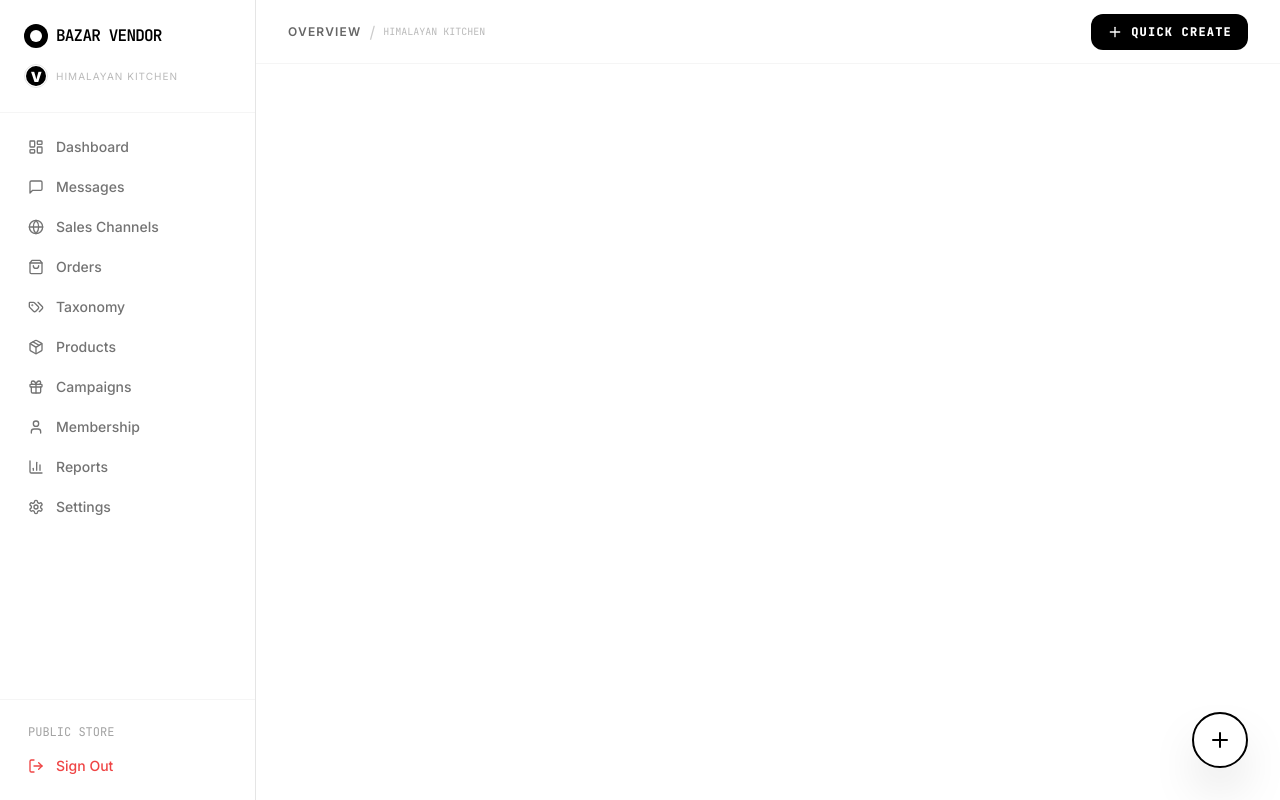
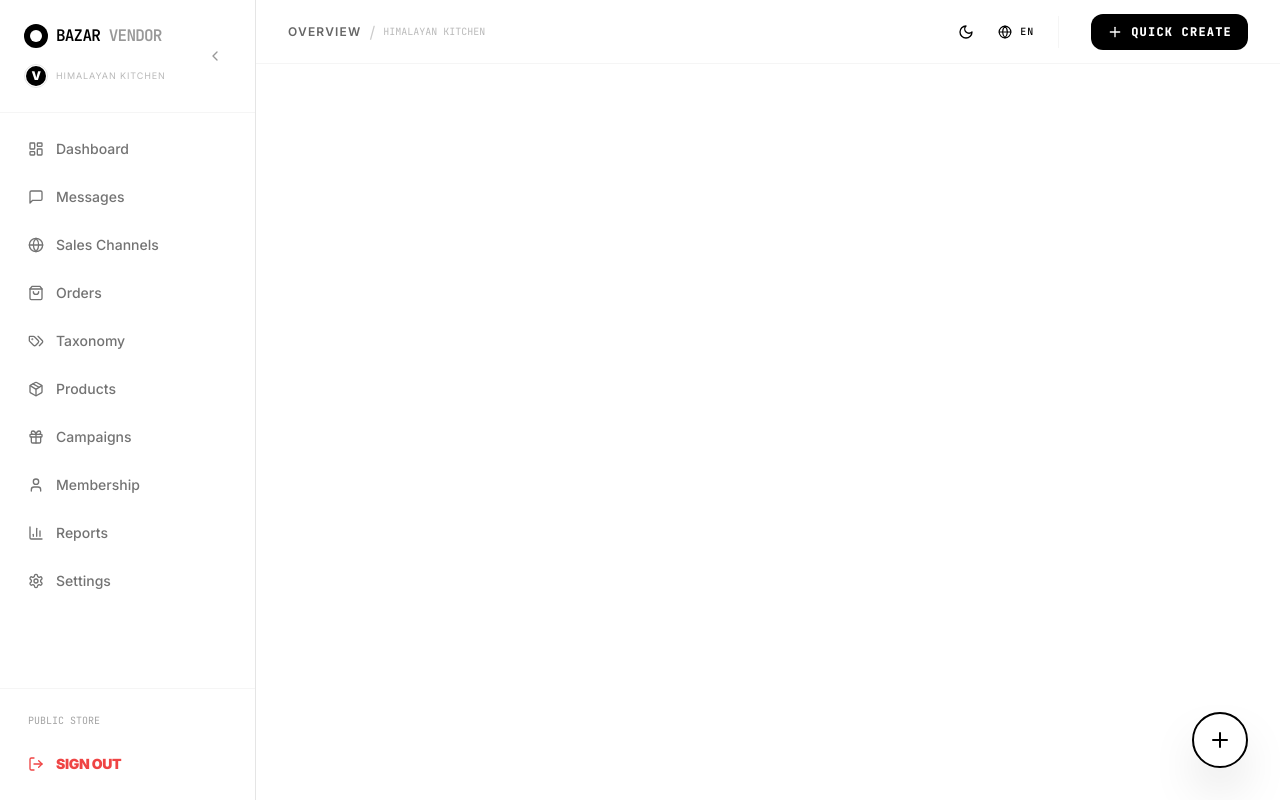
Before and after one commit to Govind1989/Bazar, a Next.js app: page /dashboard/messages in a window 1280 px wide. Built offline with nearby package versions, Linux system fonts and the light colour scheme.

Commit message:
Sidebar vendor dashboard management

```diff
--- a/app/(dashboard)/layout.tsx
+++ b/app/(dashboard)/layout.tsx
@@ -4,7 +4,9 @@ import { Typography } from "@/components/ui/typography";
 import { Button } from "@/components/ui/button";
 import Link from "next/link";
 import { useAuthStore } from "@/store/useAuthStore";
+import { useSystemStore } from "@/store/useSystemStore";
 import { useRouter } from "next/navigation";
+import { useTheme } from "next-themes";
 import {
   LayoutDashboard,
   Package,
@@ -20,10 +22,15 @@ import {
   Tags,
   Gift,
   Menu,
-  X as CloseIcon
+  X as CloseIcon,
+  Sun,
+  Moon,
+  ChevronLeft,
+  ChevronRight
 } from "lucide-react";
-import { useState } from "react";
+import { useState, useEffect } from "react";
 import { AnimatePresence, motion } from "framer-motion";
+import { cn } from "@/lib/utils";
 
 const SIDEBAR_ITEMS = [
   { name: "Dashboard", href: "/dashboard", icon: LayoutDashboard },
@@ -44,8 +51,16 @@ export default function DashboardLayout({
   children: React.ReactNode;
 }) {
   const { logout, user } = useAuthStore();
+  const { language, setLanguage } = useSystemStore();
+  const { theme, setTheme } = useTheme();
   const router = useRouter();
-  const [isSidebarOpen, setIsSidebarOpen] = useState(false);
+  const [isMobileSidebarOpen, setIsMobileSidebarOpen] = useState(false);
+  const [isSidebarCollapsed, setIsSidebarCollapsed] = useState(false);
+  const [mounted, setMounted] = useState(false);
+
+  useEffect(() => {
+    setMounted(true);
+  }, []);
 
   // Helper to get initials
   const getInitials = (name: string) => {
@@ -62,82 +77,126 @@ export default function DashboardLayout({
     router.push("/");
   };
 
-  const SidebarContent = () => (
-    <div className="flex flex-col h-full bg-bazar-white dark:bg-bazar-black">
-      <div className="p-6 border-b border-bazar-gray-100 dark:border-bazar-gray-900 flex justify-between items-center">
-         <div className="flex flex-col">
+  const SidebarContent = ({ isCollapsed = false, isMobile = false }: { isCollapsed?: boolean, isMobile?: boolean }) => (
+    <div className="flex flex-col h-full bg-bazar-white dark:bg-bazar-black transition-all duration-300">
+      <div className={cn(
+        "p-6 border-b border-bazar-gray-100 dark:border-bazar-gray-900 flex justify-between items-center transition-all duration-300",
+        isCollapsed && !isMobile ? "p-4 justify-center flex-col gap-4" : "p-6"
+      )}>
+         <div className={cn("flex flex-col transition-all duration-300", isCollapsed && !isMobile ? "items-center" : "")}>
           <div className="flex items-center gap-2 mb-2">
-            <div className="w-6 h-6 bg-bazar-black dark:bg-bazar-white rounded-full flex items-center justify-center">
+            <div className="w-6 h-6 bg-bazar-black dark:bg-bazar-white rounded-full flex items-center justify-center shrink-0">
               <div className="w-3 h-3 bg-white dark:bg-bazar-black rounded-full" />
             </div>
-            <Typography variant="titleSm" as="span" className="font-mono tracking-tighter">
-              BAZAR <span>VENDOR</span>
+            {(!isCollapsed || isMobile) && (
+              <Typography variant="titleSm" as="span" className="font-mono tracking-tighter whitespace-nowrap overflow-hidden">
+                BAZAR <span className="opacity-40">VENDOR</span>
               </Typography>
+            )}
           </div>
-          <div className="flex items-center gap-2 mt-2">
-            <div className="relative flex items-center justify-center w-6 h-6 rounded-full">
+
+          {(!isCollapsed || isMobile) && (
+            <motion.div
+              initial={{ opacity: 0 }}
+              animate={{ opacity: 1 }}
+              className="flex items-center gap-2 mt-2"
+            >
+              <div className="relative flex items-center justify-center w-6 h-6 rounded-full shrink-0">
                  <div className="absolute inset-0 rounded-full border border-bazar-black/10 dark:border-bazar-white/10" />
                  <div className="w-5 h-5 rounded-full bg-bazar-black dark:bg-bazar-white flex items-center justify-center overflow-hidden">
-                 <Typography variant="bodySm" className="text-[14px] font-black tracking-tighter text-bazar-white dark:text-bazar-black">
+                   <Typography variant="bodySm" className="text-[12px] font-black tracking-tighter text-bazar-white dark:text-bazar-black">
                      {getInitials(user?.name || 'Vendor')}
                    </Typography>
                  </div>
               </div>
-            <Typography variant="bodySm" className="text-[10px] opacity-40 uppercase tracking-widest truncate">
+              <Typography variant="bodySm" className="text-[9px] opacity-40 uppercase tracking-widest truncate max-w-[120px]">
                 {user?.name || 'Himalayan Kitchen'}
               </Typography>
+            </motion.div>
+          )}
         </div>
-        </div>
-        <Button variant="ghost" size="icon" className="lg:hidden" onClick={() => setIsSidebarOpen(false)}>
+
+        {isMobile ? (
+          <Button variant="ghost" size="icon" className="lg:hidden" onClick={() => setIsMobileSidebarOpen(false)}>
             <CloseIcon className="w-5 h-5" />
           </Button>
+        ) : (
+          <Button
+            variant="ghost"
+            size="icon"
+            onClick={() => setIsSidebarCollapsed(!isSidebarCollapsed)}
+            className={cn(
+              "h-8 w-8 rounded-lg opacity-40 hover:opacity-100 transition-opacity",
+              isCollapsed ? "mt-0" : ""
+            )}
+          >
+            {isCollapsed ? <ChevronRight className="w-4 h-4" /> : <ChevronLeft className="w-4 h-4" />}
+          </Button>
+        )}
       </div>
 
-      <nav className="flex-1 p-4 space-y-1 overflow-y-auto custom-scrollbar">
+      <nav className="flex-1 p-4 space-y-2 overflow-y-auto overflow-x-visible custom-scrollbar transition-all duration-300">
         {SIDEBAR_ITEMS.map((item) => (
           <Link
             key={item.name}
             href={item.href}
-            onClick={() => setIsSidebarOpen(false)}
-            className="flex items-center gap-3 px-3 py-2 text-sm font-medium text-bazar-gray-500 hover:text-bazar-black dark:hover:text-bazar-white hover:bg-bazar-gray-100 dark:hover:bg-bazar-gray-900 rounded-md transition-all group"
+            onClick={() => isMobile && setIsMobileSidebarOpen(false)}
+            className={cn(
+              "flex items-center gap-3 px-3 py-2.5 text-sm font-medium text-bazar-gray-500 hover:text-bazar-black dark:hover:text-bazar-white hover:bg-bazar-gray-100 dark:hover:bg-bazar-gray-900 rounded-xl transition-all group relative",
+              isCollapsed && !isMobile ? "justify-center px-2" : ""
+            )}
           >
-            <item.icon className="w-4 h-4" />
+            <item.icon className={cn("w-4 h-4 shrink-0 transition-transform group-hover:scale-110", isCollapsed && !isMobile ? "w-5 h-5" : "w-4 h-4")} />
+
+            {(!isCollapsed || isMobile) ? (
+              <span className="whitespace-nowrap overflow-hidden">{item.name}</span>
+            ) : (
+              <div className="fixed left-[72px] px-3 py-1.5 bg-bazar-black dark:bg-bazar-white text-white dark:text-bazar-black text-[10px] font-black uppercase tracking-widest rounded-lg opacity-0 pointer-events-none group-hover:opacity-100 transition-all z-[999] shadow-xl whitespace-nowrap border-2 border-bazar-black dark:border-bazar-white">
                 {item.name}
+              </div>
+            )}
           </Link>
         ))}
       </nav>
 
-      <div className="p-4 border-t border-bazar-gray-100 dark:border-bazar-gray-900">
+      <div className={cn("p-4 border-t border-bazar-gray-100 dark:border-bazar-gray-900 space-y-2 transition-all duration-300", isCollapsed && !isMobile ? "items-center" : "")}>
         <Link
           href="/apple"
           target="_blank"
-          className="flex items-center justify-between px-3 py-2 text-xs font-mono text-bazar-gray-400 hover:text-bazar-black dark:hover:text-bazar-white transition-colors group"
+          className={cn(
+            "flex items-center justify-between px-3 py-2 text-[10px] font-mono text-bazar-gray-400 hover:text-bazar-black dark:hover:text-bazar-white transition-colors group",
+            isCollapsed && !isMobile ? "justify-center" : ""
+          )}
         >
-          PUBLIC STORE
-          <ExternalLink className="w-3 h-3 opacity-0 group-hover:opacity-100 transition-opacity" />
+          {(!isCollapsed || isMobile) ? "PUBLIC STORE" : <ExternalLink className="w-4 h-4" />}
+          {(!isCollapsed || isMobile) && <ExternalLink className="w-3 h-3 opacity-0 group-hover:opacity-100 transition-opacity" />}
         </Link>
+
         <button
           onClick={handleLogout}
-          className="w-full flex items-center gap-3 px-3 py-2 text-sm font-medium text-red-500 hover:bg-red-50 dark:hover:bg-red-950/20 rounded-md transition-all"
+          className={cn(
+            "w-full flex items-center gap-3 px-3 py-2.5 text-sm font-black uppercase tracking-tight text-red-500 hover:bg-red-50 dark:hover:bg-red-950/20 rounded-xl transition-all",
+            isCollapsed && !isMobile ? "justify-center px-2" : ""
+          )}
         >
-          <LogOut className="w-4 h-4" />
-          Sign Out
+          <LogOut className="w-4 h-4 shrink-0" />
+          {(!isCollapsed || isMobile) && <span>Sign Out</span>}
         </button>
       </div>
     </div>
   );
 
   return (
-    <div className="flex min-h-screen bg-bazar-white dark:bg-bazar-black relative">
+    <div className="flex min-h-screen bg-bazar-white dark:bg-bazar-black relative overflow-x-hidden">
       {/* Mobile Sidebar Overlay */}
       <AnimatePresence>
-        {isSidebarOpen && (
+        {isMobileSidebarOpen && (
           <>
             <motion.div
               initial={{ opacity: 0 }}
               animate={{ opacity: 1 }}
               exit={{ opacity: 0 }}
-              onClick={() => setIsSidebarOpen(false)}
+              onClick={() => setIsMobileSidebarOpen(false)}
               className="fixed inset-0 bg-black/40 backdrop-blur-sm z-[40] lg:hidden"
             />
             <motion.aside
@@ -147,23 +206,29 @@ export default function DashboardLayout({
               transition={{ type: "spring", damping: 25, stiffness: 200 }}
               className="fixed inset-y-0 left-0 w-72 z-[50] lg:hidden"
             >
-              <SidebarContent />
+              <SidebarContent isMobile />
             </motion.aside>
           </>
         )}
       </AnimatePresence>
 
       {/* Desktop Sidebar */}
-      <aside className="w-64 border-r border-bazar-gray-200 dark:border-bazar-gray-800 hidden lg:flex flex-col fixed h-full z-10 bg-bazar-white dark:bg-bazar-black">
-        <SidebarContent />
+      <aside className={cn(
+        "border-r border-bazar-gray-200 dark:border-bazar-gray-800 hidden lg:flex flex-col fixed h-full z-30 bg-bazar-white dark:bg-bazar-black transition-all duration-300",
+        isSidebarCollapsed ? "w-20" : "w-64"
+      )}>
+        <SidebarContent isCollapsed={isSidebarCollapsed} />
       </aside>
 
       {/* Main Content */}
-      <main className="flex-1 lg:ml-64 flex flex-col w-full min-w-0">
+      <main className={cn(
+        "flex-1 flex flex-col min-w-0 transition-all duration-300",
+        isSidebarCollapsed ? "lg:ml-20" : "lg:ml-64"
+      )}>
         {/* Dashboard Header */}
         <header className="h-14 md:h-16 border-b border-bazar-gray-100 dark:border-bazar-gray-900 flex items-center justify-between px-4 md:px-8 sticky top-0 bg-bazar-white/80 dark:bg-bazar-black/80 backdrop-blur-md z-[20]">
           <div className="flex items-center gap-2 md:gap-4">
-            <Button variant="ghost" size="icon" className="lg:hidden h-9 w-9" onClick={() => setIsSidebarOpen(true)}>
+            <Button variant="ghost" size="icon" className="lg:hidden h-9 w-9" onClick={() => setIsMobileSidebarOpen(true)}>
               <Menu className="w-5 h-5" />
             </Button>
             <div className="flex flex-col md:flex-row md:items-center gap-0 md:gap-2">
@@ -176,7 +241,32 @@ export default function DashboardLayout({
               </Typography>
             </div>
           </div>
+
           <div className="flex items-center gap-2 md:gap-4">
+            {/* Functional Toggles */}
+            {mounted && (
+              <div className="flex items-center gap-1 md:gap-2 mr-2 md:mr-4 border-r border-bazar-gray-100 dark:border-bazar-gray-900 pr-2 md:pr-4">
+                <Button
+                  variant="ghost"
+                  size="icon"
+                  onClick={() => setTheme(theme === 'dark' ? 'light' : 'dark')}
+                  className="w-8 h-8 rounded-xl hover:bg-bazar-gray-50 dark:hover:bg-bazar-gray-950"
+                >
+                  {theme === 'dark' ? <Sun className="w-4 h-4" /> : <Moon className="w-4 h-4" />}
+                </Button>
+
+                <Button
+                  variant="ghost"
+                  size="sm"
+                  onClick={() => setLanguage(language === 'en' ? 'np' : 'en')}
+                  className="h-8 px-2 gap-2 font-mono text-[10px] tracking-widest uppercase hover:bg-bazar-gray-50 dark:hover:bg-bazar-gray-950"
+                >
+                  <Globe className="w-3.5 h-3.5" />
+                  {language}
+                </Button>
+              </div>
+            )}
+
             <AnimatePresence>
                <div className="relative group">
                   <Button size="sm" className="h-8 md:h-9 gap-2 px-3 md:px-4 text-[10px] md:text-xs uppercase tracking-widest font-black rounded-xl bg-bazar-black dark:bg-bazar-white text-white dark:text-bazar-black group">
```
Also changed, not shown: 1 other file (tests, documents, lock files or other folders). Lines whose indentation alone changed are shown as unchanged.
